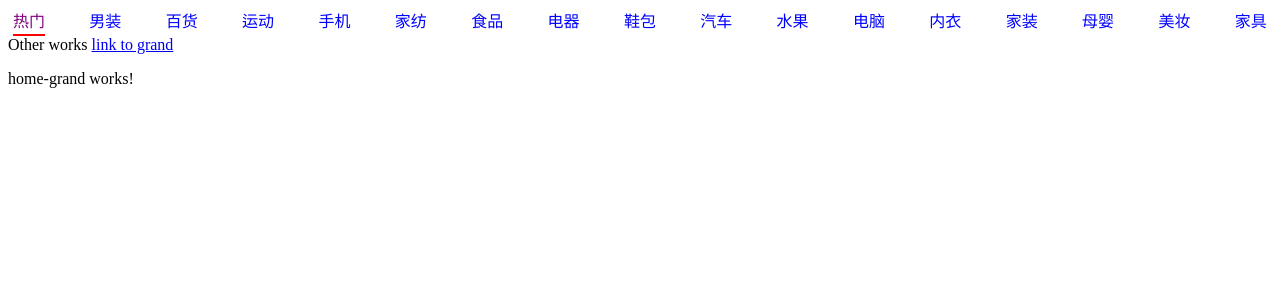
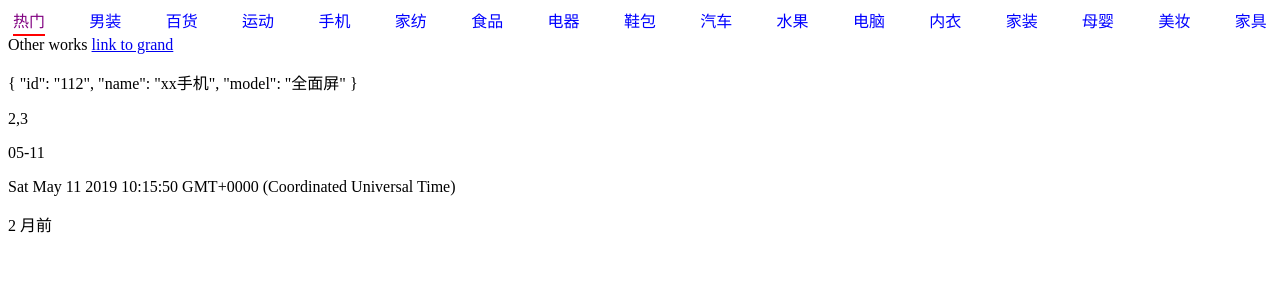
Before and after one commit to Calebshuo/angular-webapp, an Angular app: page /home/1/grand in a window 1280 px wide. Shown: the top 300 px of the page. Built offline with nearby package versions, Linux system fonts and the light colour scheme.

Commit message:
手动实现pip

```diff
--- a/src/app/home/components/home-grand/home-grand.component.html
+++ b/src/app/home/components/home-grand/home-grand.component.html
@@ -1,3 +1,11 @@
 <p>
-  home-grand works!
+  {{ obj | json }}
 </p>
+<p>{{ data | slice: 1:3 }}</p>
+<p>{{ date | date: 'MM-dd' }}</p>
+<p>
+  {{ date }}
+</p>
+<p>
+  {{ date | appAgo }}
+</p>
--- a/src/app/home/components/home-grand/home-grand.component.ts
+++ b/src/app/home/components/home-grand/home-grand.component.ts
@@ -6,10 +6,24 @@ import { Component, OnInit } from '@angular/core';
   styleUrls: ['./home-grand.component.css']
 })
 export class HomeGrandComponent implements OnInit {
-
-  constructor() { }
+  date: Date;
+  obj = { id: '112', name: 'xx手机', model: '全面屏' };
+  data = [1, 2, 3, 4, 5];
+  constructor() {}
 
   ngOnInit() {
+    this.date = this.minusMonths(new Date(),2)
   }
 
+  minusDays(date: Date, days: number) {
+    const result = new Date(date);
+    result.setDate(result.getDate() - days);
+    return result;
+  }
+
+  minusMonths(date: Date, months: number) {
+    const result = new Date(date);
+    result.setMonth(result.getMonth() - months);
+    return result;
+  }
 }
--- /dev/null
+++ b/src/app/shared/pipes/ago.pipe.ts
@@ -0,0 +1,31 @@
+import { Pipe, PipeTransform } from '@angular/core';
+
+@Pipe({ name: 'appAgo' })
+export class AgoPipe implements PipeTransform {
+  transform(value: any): any {
+    if (value) {
+      // 除1000是毫秒转化成秒
+      const seconds = Math.floor((+new Date() - +new Date(value)) / 1000);
+      const intervals = {
+        年: 3600 * 24 * 365,
+        月: 3600 * 24 * 30,
+        周: 3600 * 24 * 7,
+        天: 3600 * 24,
+        小时: 3600,
+        分钟: 60,
+        秒: 1
+      };
+      let counter = 0;
+      for (const unitName in intervals) {
+        if (intervals.hasOwnProperty(unitName)) {
+          const unitValue = intervals[unitName];
+          counter = Math.floor(seconds / unitValue);
+          if (counter > 0) {
+            return counter + ' ' + unitName + '前';
+          }
+        }
+      }
+    }
+    return value;
+  }
+}
--- /dev/null
+++ b/src/app/shared/pipes/index.ts
@@ -0,0 +1 @@
+export * from './ago.pipe';
```
Also changed, not shown: src/app/shared/shared.module.ts (+6 -2 lines).
